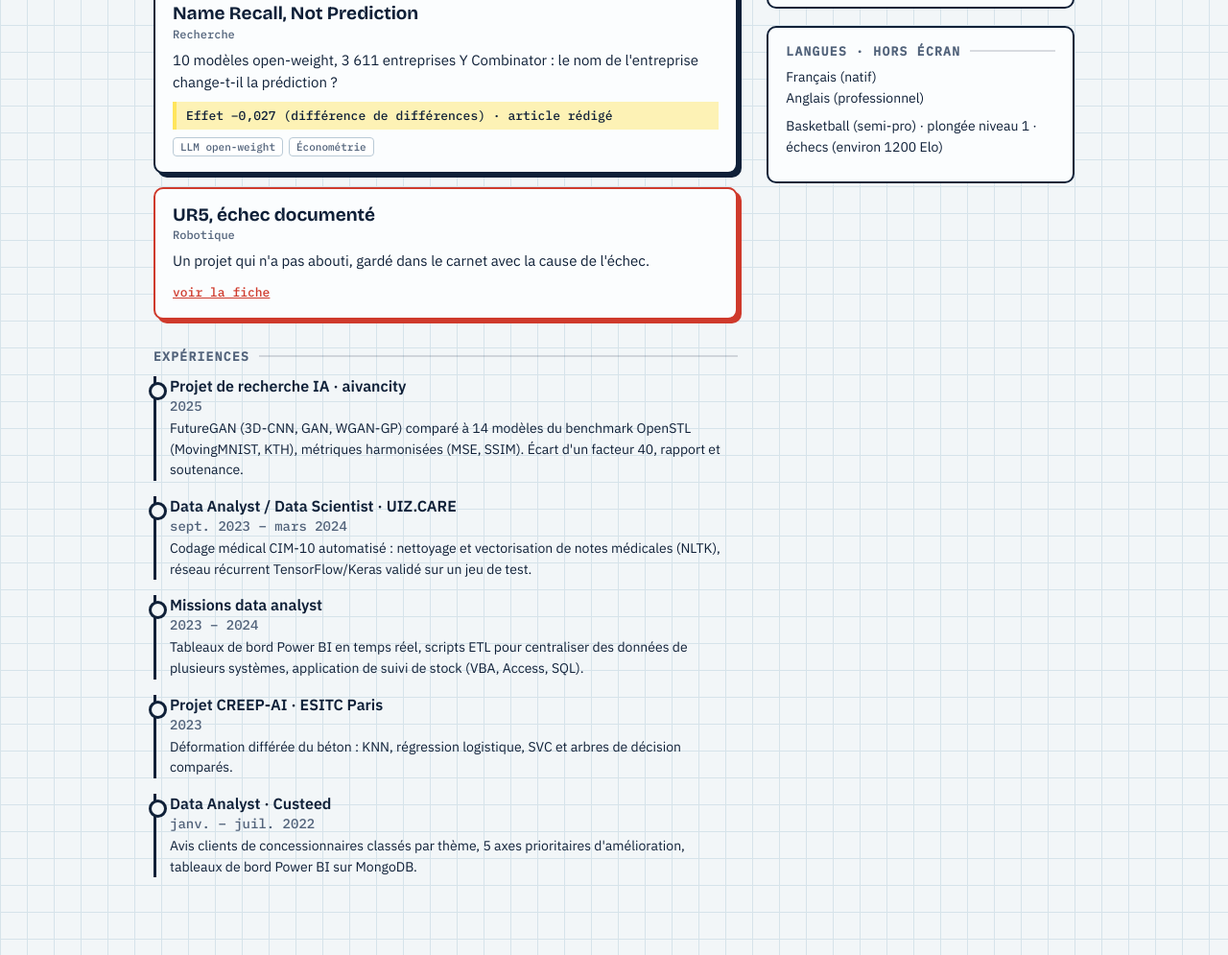
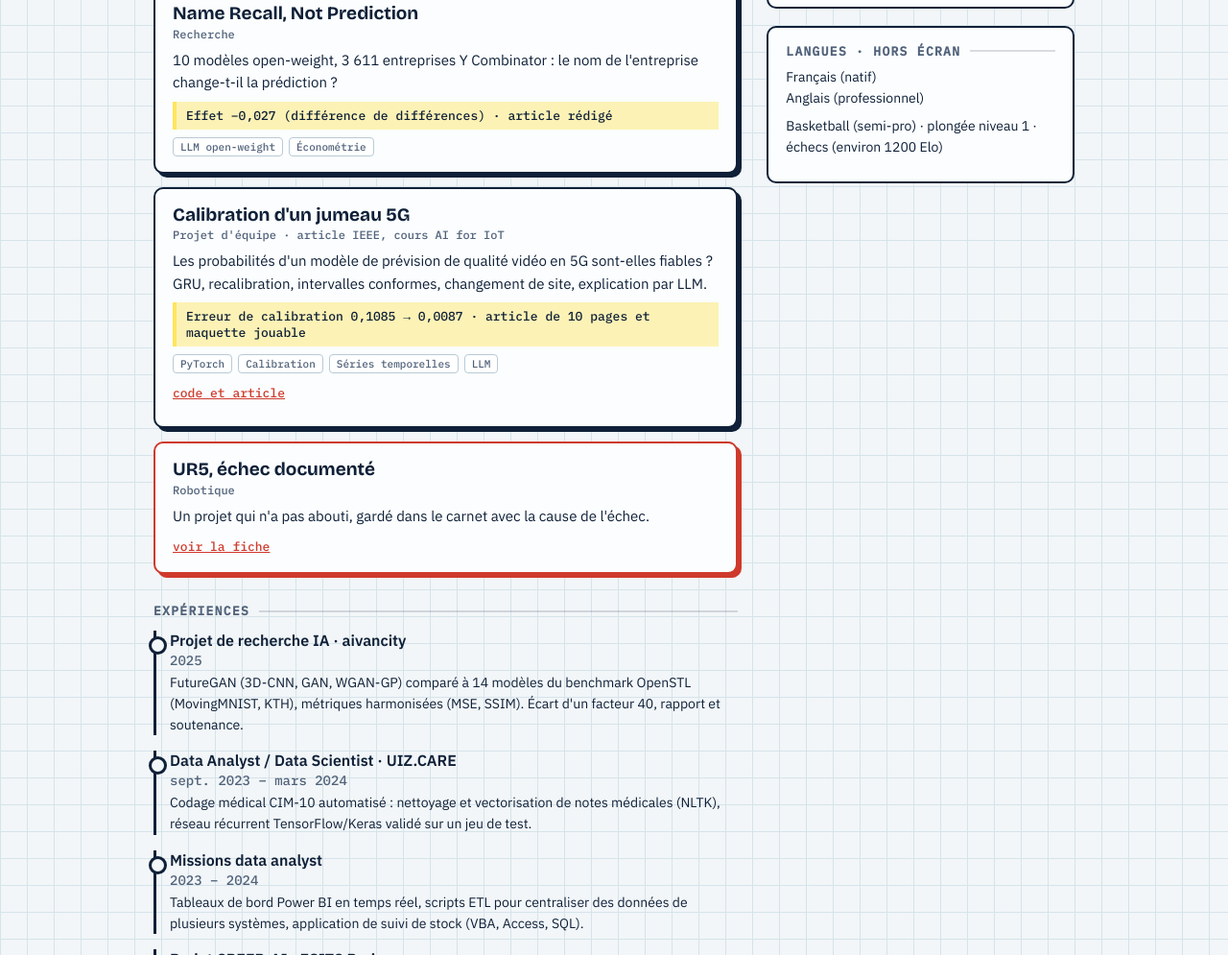
Before and after one commit to nataname78/nataname78.github.io, a plain HTML site: page cv.html in a window 1280 px wide. Shown: the part 1178-2173 px from the top of the page at 96% size. Drawn offline with nearby package versions, Linux system fonts and the light colour scheme.

Commit message:
Add new project article on 5G calibration

```diff
--- a/cv.html
+++ b/cv.html
@@ -157,11 +157,20 @@ footer{padding:0 0 40px;text-align:center}
       <div class="tags"><span>LLM open-weight</span><span>Économétrie</span></div>
     </article>
 
+    <article class="card" data-t="ml recherche">
+      <h3>Calibration d'un jumeau 5G</h3>
+      <p class="meta">Projet d'équipe · article IEEE, cours AI for IoT</p>
+      <p>Les probabilités d'un modèle de prévision de qualité vidéo en 5G sont-elles fiables ? GRU, recalibration, intervalles conformes, changement de site, explication par LLM.</p>
+      <div class="res">Erreur de calibration 0,1085 → 0,0087 · article de 10 pages et maquette jouable</div>
+      <div class="tags"><span>PyTorch</span><span>Calibration</span><span>Séries temporelles</span><span>LLM</span></div>
+      <p style="margin-top:8px"><a class="code" href="https://github.com/nataname78/ai4T">code et article</a></p>
+    </article>
+
     <article class="card pen" data-t="ml recherche">
       <h3>UR5, échec documenté</h3>
       <p class="meta">Robotique</p>
       <p>Un projet qui n'a pas abouti, gardé dans le carnet avec la cause de l'échec.</p>
-      <p style="margin:0"><a class="code" href="index.html#f5">voir la fiche</a></p>
+      <p style="margin:0"><a class="code" href="index.html#f6">voir la fiche</a></p>
     </article>
   </section>
 
```
